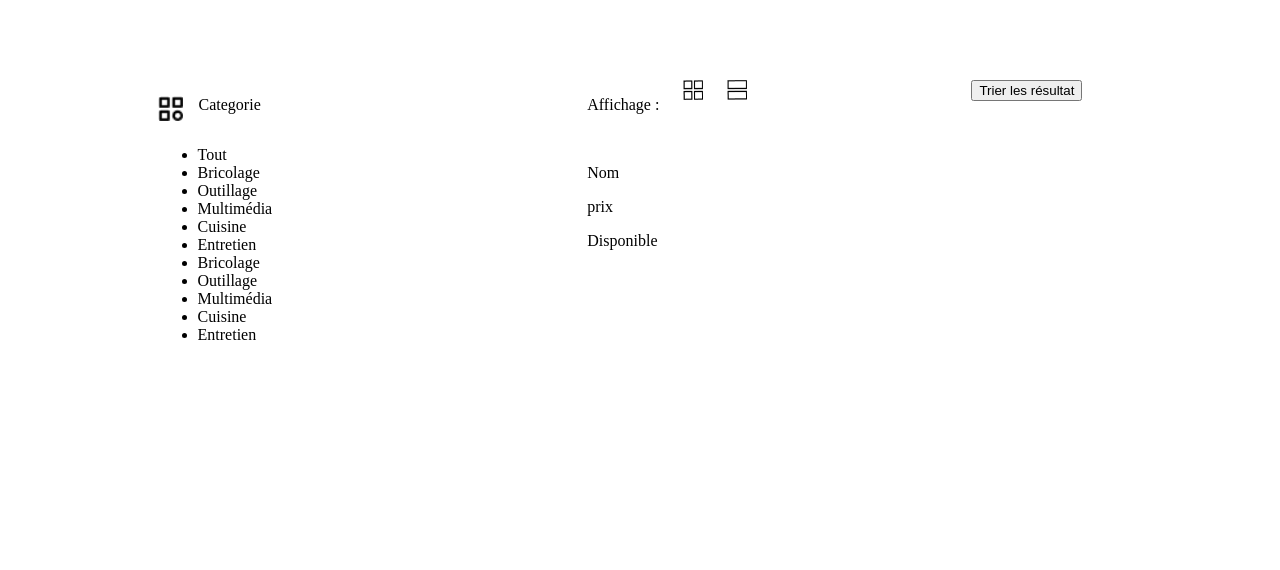
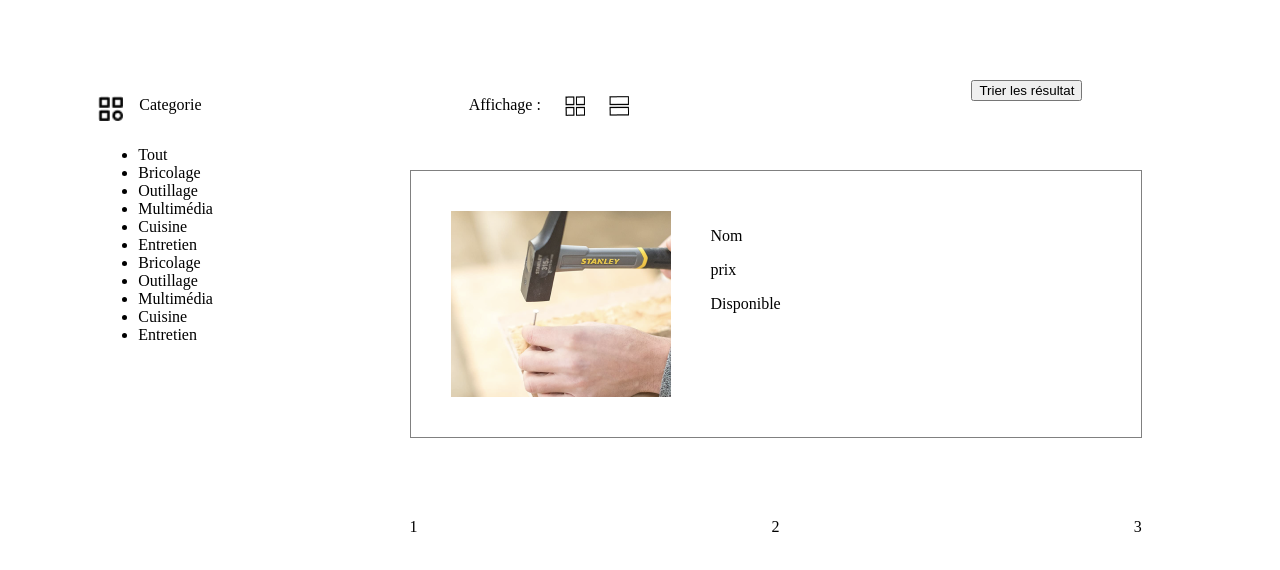
Before and after one commit to DIENEAntoine/projet_prixba, a plain HTML site: page product.html in a window 1280 px wide. Drawn offline with Linux system fonts and the light colour scheme.

Commit message:
feature/productpageV2

```diff
--- a/product.html
+++ b/product.html
@@ -38,13 +38,18 @@
             </diV>
         </div>
         <div class="main-produit-itemcard">
-            <img>
-            <div>
+            <img class="main-produit-itemcard-img" src="product-img/Capture d’écran 2022-06-09 à 16.31 1.png">
+            <div class="main-produit-itemcard-txt">
                 <p>Nom</p>
                 <p>prix</p>
                 <p>Disponible</p>
             </div>
         </div>
+        <div class="main-produit-littlcard">
+            <div class="main-produit-littlcard-item">1</div>
+            <div class="main-produit-littlcard-item">2</div>
+            <div class="main-produit-littlcard-item">3</div>
+        </div>
     </div>
 </body>
 </html>
--- a/styles/product.scss
+++ b/styles/product.scss
@@ -41,8 +41,30 @@ body {
 
 .main-produit-itembar-G-img {
     margin-right: 3vh;
+    margin-top: 2vh;
 }
 
 .main-produit-itembar-G-txt {
     margin-right: 3vh;
 }
+
+.main-produit-itemcard {
+    border: 1px grey solid;
+    display: flex;
+    padding: 5vh;
+    margin-top: 5vh;
+}
+
+.main-produit-itemcard-img {
+    margin-right: 5vh;
+}
+
+.main-produit-itemcard-txt {
+    margin-right: 40vh;
+}
+
+.main-produit-littlcard {
+    display: flex;
+    justify-content: space-between;
+    margin-top: 10vh;
+}
```
Also changed, not shown: product-img/Capture d’écran 2022-06-09 à 16.31 1.png (added), style.css, 1 other file.
